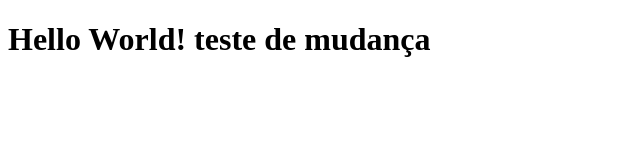
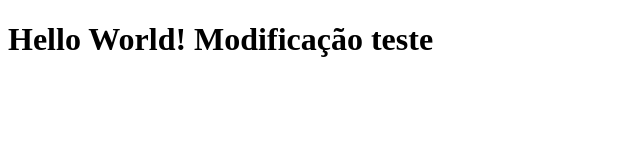
Before and after one commit to MuriloPradoX/PipeLine, a plain HTML site: page index.html in a window 1280 px wide. Shown: the whole page, without its empty margins (0-640 px from the left). Drawn offline with Linux system fonts and the light colour scheme.

Commit message:
testando mudança HTML

```diff
--- a/index.html
+++ b/index.html
@@ -3,9 +3,9 @@
 <head>
     <meta charset="UTF-8">
     <meta name="viewport" content="width=device-width, initial-scale=1.0">
-    <title>Hello World! teste de mudança</title>
+    <title>Hello World! Modificação teste</title>
 </head>
 <body>
-    <h1>Hello World! teste de mudança</h1>
+    <h1>Hello World! Modificação teste</h1>
 </body>
 </html>
```
